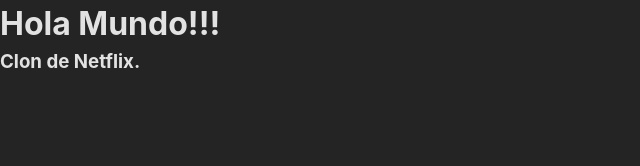
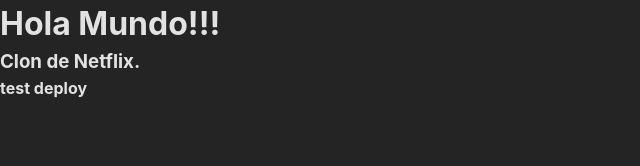
Before and after one commit to marianomercevich/ReactFilm-2023, a React (Vite) app: page / in a window 1280 px wide. Shown: the top 166 px of the page, without its empty margins (0-640 px from the left). Built offline with nearby package versions, Linux system fonts and the light colour scheme.

Commit message:
[cfg] - test deeploy

```diff
--- a/src/App.jsx
+++ b/src/App.jsx
@@ -9,6 +9,9 @@
       <h3>
         Clon de Netflix.
       </h3>
+      <h4>
+        test deploy
+      </h4>
     </div>
   )
 }
```
